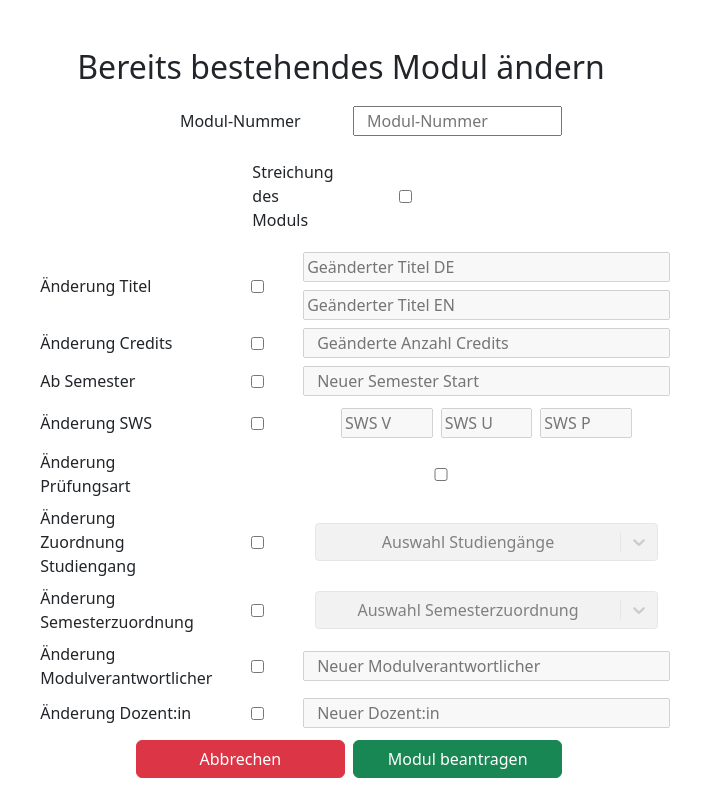
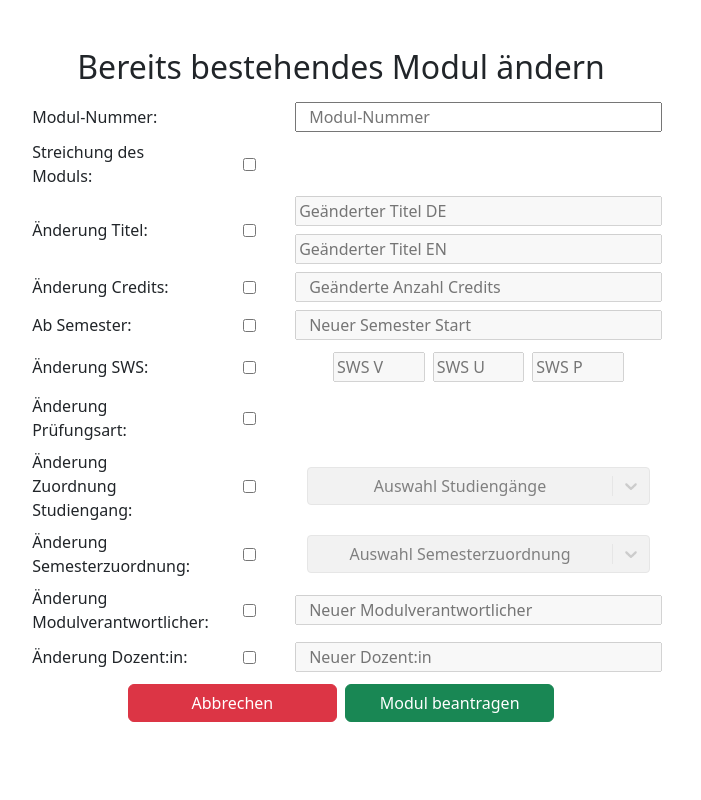
Before and after one commit to burakssen/tum, a React (Create React App) app in the folder frontend/: page /updateModule in a window 1280 px wide. Shown: the whole page, without its empty margins (299-1000 px from the left). Built offline with nearby package versions, Linux system fonts and the light colour scheme; no server answers; sample sign-in values are in the browser's storage.

Commit message:
Visual fixes

```diff
--- a/frontend/src/Pages/EditCreatePage.js
+++ b/frontend/src/Pages/EditCreatePage.js
@@ -52,8 +52,8 @@ function EditCreatePage() {
 
         const fetchModule = async () => {
             try {
-                const module = await getModuleVersion(document_id, version);
-                setCurrentModule(module.data);
+                const module = await getModuleVersion(document_id, version, "create");
+                setCurrentModule(module.data[Object.keys(module.data)[0]]);
             }
             catch (err) {
                 console.log(err);
@@ -92,6 +92,8 @@ function EditCreatePage() {
             setStudiengaengeOptions(t_studiengaenge);
             setSemesterOptions(t_semester);
         }
+
+        console.log(currentModule);
 
         if (currentModule) {
             currentModule["module_id"] ? setModule_id(currentModule["module_id"]) : setModule_id("");
--- a/frontend/src/Pages/OverviewPage.js
+++ b/frontend/src/Pages/OverviewPage.js
@@ -109,6 +109,7 @@ function OverviewPage() {
                         </tbody>
                     </table>
                 </div>
+
                 <div className="row align-items-center justify-content-center flex-column" style={{ padding: "5vh 0vh 0vh 0vh" }}>
                     <h3 className="text-start">Modul-Neuanlagen</h3>
                     <br />
@@ -175,6 +176,8 @@ function OverviewPage() {
 
 
                 </div>
+                <button className="col-3 btn btn-danger m-4 align-self-end" onClick={() => { navigate("/home") }}>Abbrechen</button>
+                <br />
             </div >
         </div >
     );
--- a/frontend/src/Pages/SaveOverview.js
+++ b/frontend/src/Pages/SaveOverview.js
@@ -262,6 +262,7 @@ function SaveOverview() {
                         </div>
                     </div>
                     <div className="col-5 jusify-self-start p-1">
+                        <div className="row">
                             <table className="col-12 table table-bordered">
                                 <thead>
                                     <tr>
@@ -338,13 +339,17 @@ function SaveOverview() {
                                 </tbody>
                             </table>
                         </div>
+                        <div className="row  align-self-center justify-content-center flex-row" >
+                            <button className="col btn btn-danger m-1" onClick={() => { navigate("/overview") }}>Abbrechen</button>
+                            <button className="col btn btn-success m-1" onClick={handleSubmit}>Modul status beantragen</button>
+                        </div>
+                    </div>
                 </div>
 
             }
             {
                 pageType === "update" &&
-                <div>
-                    <div className="row justify-content-center align-items-center">
+                <div className="row justify-content-center align-items-center flex-fill">
                     <div className="col-2 pt-5"><h2>Status ändern</h2></div>
                     <div className="col-12 text-center flex-fill">
                         <div className="row align-items-center justify-content-center p-5 flex-fill">
@@ -425,7 +430,9 @@ function SaveOverview() {
                                 />
                             </div>
                         </div>
-                            <div className="col-5 jusify-self-center justify-content-center p-1">
+                    </div>
+                    <div className="flex-column col-5 jusify-self-start p-1">
+                        <div className="row ">
                             <table className="col-12 table table-bordered">
                                 <thead>
                                     <tr>
@@ -502,15 +509,15 @@ function SaveOverview() {
                                 </tbody>
                             </table>
                         </div>
+                        <div className="row  align-self-center justify-content-center flex-row" >
+                            <button className="col btn btn-danger m-1" onClick={() => { navigate("/overview") }}>Abbrechen</button>
+                            <button className="col btn btn-success m-1" onClick={handleSubmit}>Modul status beantragen</button>
+                        </div>
                     </div>
 
                 </div>
-                </div>
             }
-            <div className="row-6 align-self-center justify-content-center" >
-                <button className="btn btn-success" onClick={handleSubmit}>Submit Module</button>
 
-            </div>
         </div >
 
     );
--- a/frontend/src/Pages/UpdateModulePage.js
+++ b/frontend/src/Pages/UpdateModulePage.js
@@ -124,13 +124,17 @@ function UpdateModulePage() {
         <div className="container-fluid text-center d-flex flex-column" style={{ height: "100vh" }}>
             <div className="col-lg-12 col-sm-12 pt-5"><h2>Bereits bestehendes Modul ändern</h2></div>
             <div className="row align-items-center justify-content-center flex-fill flex-column">
+                <div className="container align-items-center justify-content-center flex-fill flex-column">
+                    <div className="container align-items-center justify-content-center flex-fill flex-column">
                         <div className="row d-flex align-items-center justify-content-center m-2">
-                    <label className="col-2 m-1">Modul-Nummer </label>
-                    <input className="col-2 m-1" type="text" placeholder={"Modul-Nummer"} onChange={(e) => { setModuleNummer(e.target.value) }} />
+                            <label className="col-2 text-start">Modul-Nummer: </label>
+                            <div className="col-1"></div>
+
+                            <input className="col-4" type="text" placeholder={"Modul-Nummer"} onChange={(e) => { setModuleNummer(e.target.value) }} />
                         </div>
                         <div className="row d-flex align-items-center justify-content-center m-2">
-                    <label className="col-1 m-1 text-start">Streichung des Moduls</label>
-                    <input className="col-1 m-1" type="checkbox" onChange={() => {
+                            <label className="col-2 text-start">Streichung des Moduls: </label>
+                            <input className="col-1" type="checkbox" onChange={() => {
                                 setStreichung(!streichung);
                                 setChangeNeuerTitel(false);
                                 setChangeNeuCredits(false);
@@ -142,12 +146,10 @@ function UpdateModulePage() {
                                 setChangeModulverantwortlicher(false);
                                 setChangeDozent(false);
                             }} />
+                            <div className="col-4 d-flex flex-column p-0"></div>
                         </div>
-
-                <div className="container align-items-center justify-content-center flex-fill flex-column">
-                    <div className="container align-items-center justify-content-center flex-fill flex-column">
                         <div className="row d-flex align-items-center justify-content-center m-2">
-                            <label className="col-2 text-start" >Änderung Titel</label>
+                            <label className="col-2 text-start" >Änderung Titel: </label>
                             <input disabled={streichung} className="col-1" type="checkbox" onChange={() => { setChangeNeuerTitel(!changeNeuerTitel) }} />
                             <div className="col-4 d-flex flex-column p-0">
                                 <input disabled={!changeNeuerTitel} className="flex-fill mb-1" type="textbox" placeholder="Geänderter Titel DE" onChange={(e) => { setNeuerTitelDE(e.target.value) }} />
@@ -157,20 +159,20 @@ function UpdateModulePage() {
 
 
                         <div className="row d-flex align-items-center justify-content-center m-2">
-                            <label className="col-2 text-start">Änderung Credits</label>
+                            <label className="col-2 text-start">Änderung Credits: </label>
                             <input className="col-1" disabled={streichung} type="checkbox" onChange={() => { setChangeNeuCredits(!changeNeuCredits) }} />
                             <input className="col-4" disabled={!changeNeuCredits} type="number" placeholder="Geänderte Anzahl Credits" onChange={(e) => { setNeuCredits(e.target.value) }} />
                         </div>
 
                         <div className="row d-flex align-items-center justify-content-center m-2">
-                            <label className="col-2 text-start"> Ab Semester</label>
+                            <label className="col-2 text-start"> Ab Semester: </label>
                             <input className="col-1" disabled={streichung} type="checkbox" onChange={() => { setChangeNeuSemesterStart(!changeNeuSemesterStart) }} />
                             <input className="col-4" disabled={!changeNeuSemesterStart} type="textbox" placeholder="Neuer Semester Start" onChange={(e) => { setNeuerSemesterStart(e.target.value) }} />
                         </div>
 
 
                         <div className="row d-flex align-items-center justify-content-center m-2">
-                            <label className="col-2 text-start">Änderung SWS</label>
+                            <label className="col-2 text-start">Änderung SWS: </label>
                             <input className="col-1" disabled={streichung} type="checkbox" onChange={() => { setChangeSWS(!changeSWS) }} />
                             <div className="col-4 p-0">
                                 <input className="col-3 m-1" disabled={!changeSWS} type="number" placeholder="SWS V" onChange={(e) => { setNeueSWS_V(e.target.value) }} />
@@ -181,12 +183,13 @@ function UpdateModulePage() {
                         </div>
 
                         <div className="row d-flex align-items-center justify-content-center m-2 ">
-                            <label className="col-2  text-start">Änderung Prüfungsart</label>
-                            <input className="col-5 " disabled={streichung} type="checkbox" onChange={() => { setPrüfungsart(!prüfungsart) }} />
+                            <label className="col-2  text-start">Änderung Prüfungsart: </label>
+                            <input className="col-1 " disabled={streichung} type="checkbox" onChange={() => { setPrüfungsart(!prüfungsart) }} />
+                            <div className="col-4"></div>
                         </div>
 
                         <div className="row d-flex align-items-center justify-content-center m-2">
-                            <label className="col-2 text-start"> Änderung Zuordnung Studiengang</label>
+                            <label className="col-2 text-start"> Änderung Zuordnung Studiengang: </label>
                             <input className="col-1 " disabled={streichung} type="checkbox" onChange={() => { setChangeStudiengaenge(!changeStudiengaenge) }} />
                             <Select
                                 className="col-4 "
@@ -206,7 +209,7 @@ function UpdateModulePage() {
                         </div>
 
                         <div className="row d-flex align-items-center justify-content-center m-2">
-                            <label className="col-2  text-start">Änderung Semesterzuordnung</label>
+                            <label className="col-2  text-start">Änderung Semesterzuordnung: </label>
                             <input className="col-1 " disabled={streichung} type="checkbox" onChange={() => { setChangeSemester(!changeSemester); }} />
                             <Select
                                 className="col-4"
@@ -219,13 +222,13 @@ function UpdateModulePage() {
                         </div>
 
                         <div className="row d-flex align-items-center justify-content-center m-2">
-                            <label className="col-2 text-start" >Änderung Modulverantwortlicher</label>
+                            <label className="col-2 text-start" >Änderung Modulverantwortlicher: </label>
                             <input className="col-1" disabled={streichung} type="checkbox" onChange={() => { setChangeModulverantwortlicher(!changeModulverantwortlicher) }} />
                             <input className="col-4" disabled={!changeModulverantwortlicher} type="textbox" placeholder="Neuer Modulverantwortlicher" onChange={(e) => { setNeuerModulverantwortlicher(e.target.value) }} />
                         </div>
 
                         <div className="row d-flex align-items-center justify-content-center m-2">
-                            <label className="col-2 text-start" >Änderung Dozent:in</label>
+                            <label className="col-2 text-start" >Änderung Dozent:in: </label>
                             <input className="col-1" disabled={streichung} type="checkbox" onChange={() => { setChangeDozent(!changeDozent) }} />
                             <input className="col-4" disabled={!changeDozent} type="textbox" placeholder="Neuer Dozent:in" onChange={(e) => { setNeuerDozent(e.target.value) }} />
                         </div>
--- a/frontend/src/apigateway.js
+++ b/frontend/src/apigateway.js
@@ -45,7 +45,7 @@ export async function getAllModules() {
     return await axios.get(gateway + "/api/modules/getAllModules", { withCredentials: true });
 }
 
-export async function getModuleVersion(document_id, pageType) {
+export async function getModuleVersion(document_id, version, pageType) {
     if (pageType === "create") {
         return await axios.get(gateway + "/api/modules/getModuleVersion", {
             params: {
```
Lines whose indentation alone changed are shown as unchanged.
